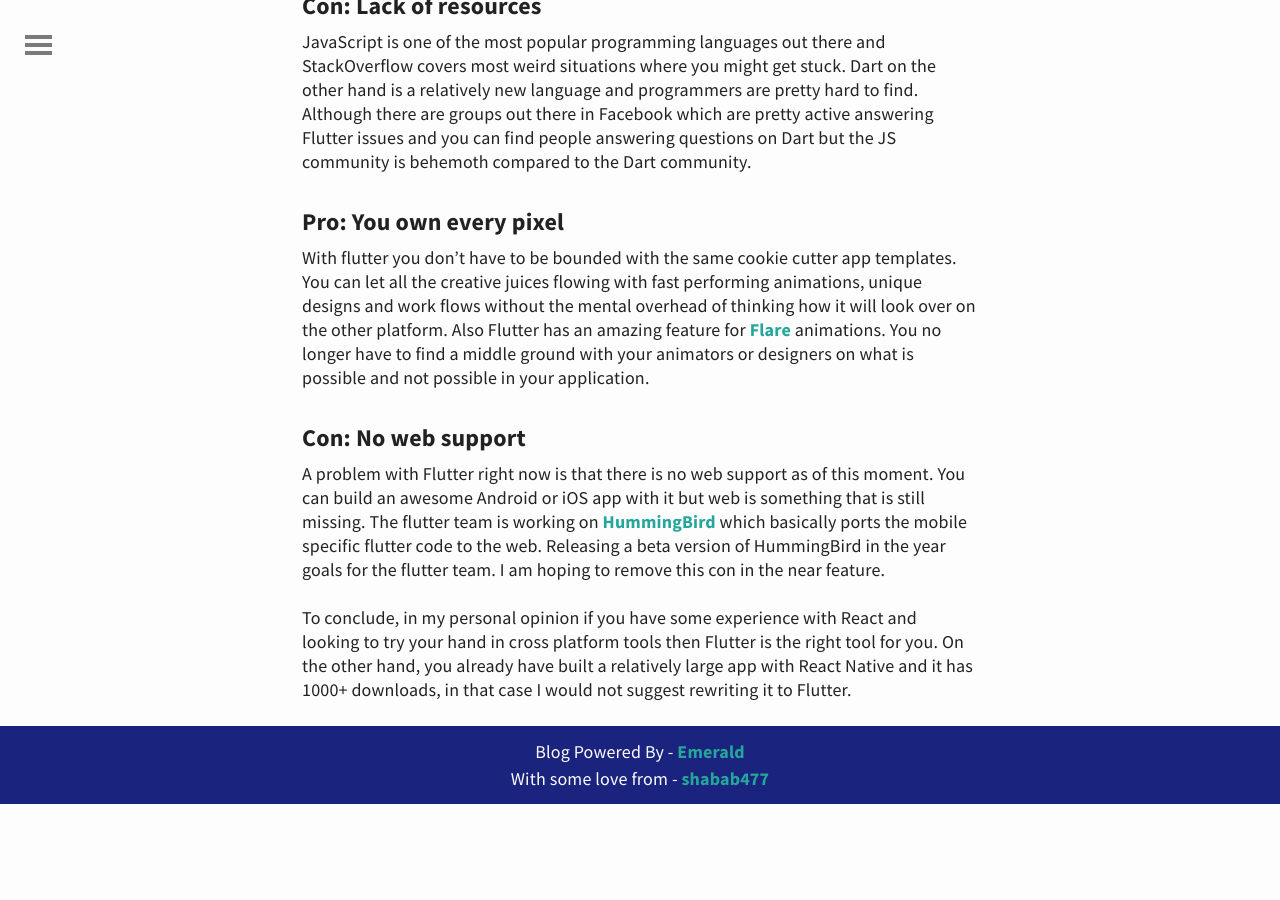
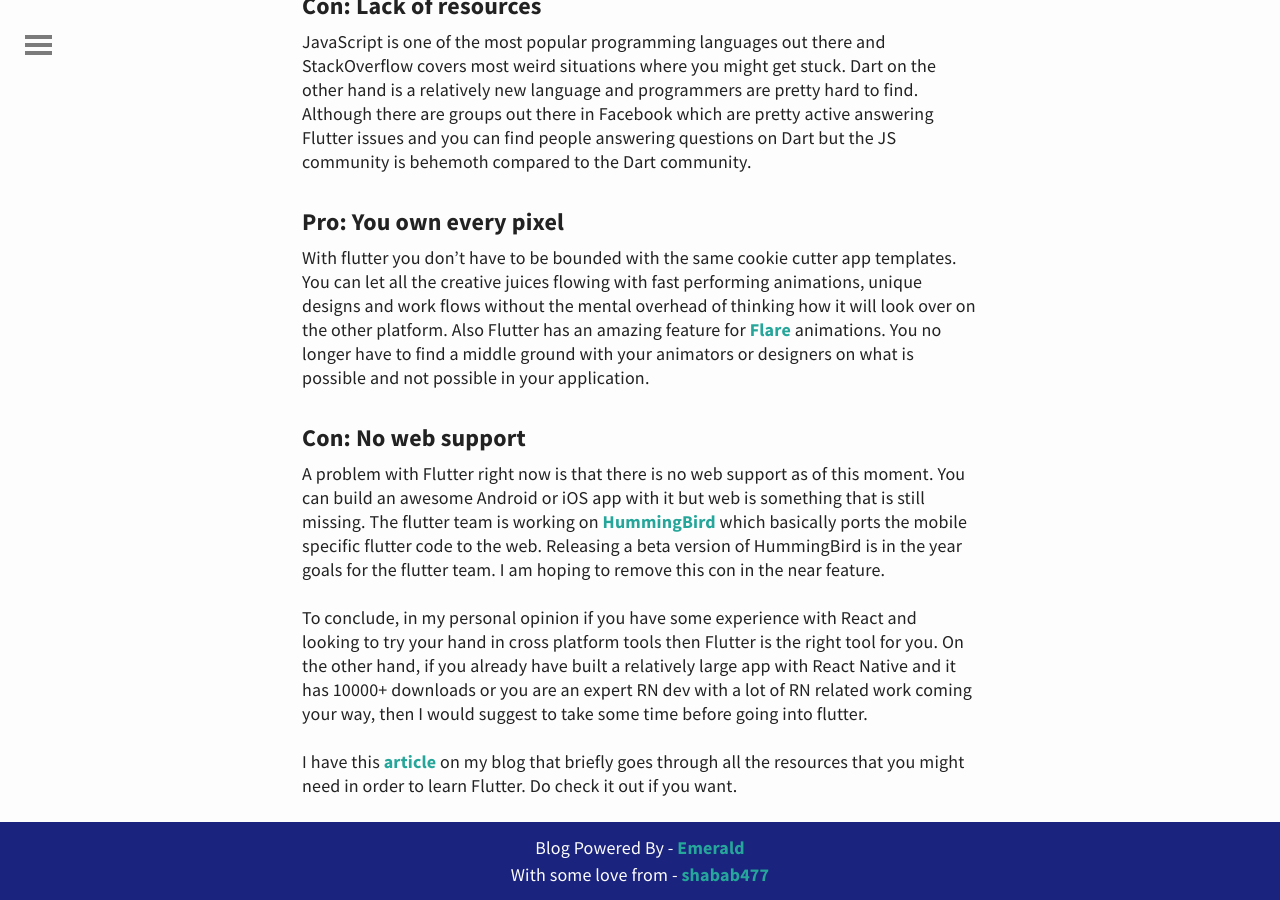
Before and after one commit to shabab477/blog, a Jekyll site: the page built from _posts/2019-03-18-react-devs-seriously-need-to-look-into-flutter.md, in a window 1280 px wide and 900 px high, scrolled down 1658 px. Built offline with Jekyll 4.4.1, drawn with Linux system fonts in a browser that asks for light colours; comment, search, counter and statistics services are not loaded; before the commit the page ends 2462 px from its top, so only the background shows below that.

Commit message:
Update 2019-03-18-react-devs-seriously-need-to-look-into-flutter.md

```diff
--- a/_posts/2019-03-18-react-devs-seriously-need-to-look-into-flutter.md
+++ b/_posts/2019-03-18-react-devs-seriously-need-to-look-into-flutter.md
@@ -33,6 +33,8 @@
 
 ### Con: No web support
 
-A problem with Flutter right now is that there is no web support as of this moment. You can build an awesome Android or iOS app with it but web is something that is still missing. The flutter team is working on [HummingBird](https://medium.com/flutter-io/hummingbird-building-flutter-for-the-web-e687c2a023a8) which basically ports the mobile specific flutter code to the web. Releasing a beta version of HummingBird in the year goals for the flutter team. I am hoping to remove this con in the near feature.
+A problem with Flutter right now is that there is no web support as of this moment. You can build an awesome Android or iOS app with it but web is something that is still missing. The flutter team is working on [HummingBird](https://medium.com/flutter-io/hummingbird-building-flutter-for-the-web-e687c2a023a8) which basically ports the mobile specific flutter code to the web. Releasing a beta version of HummingBird is in the year goals for the flutter team. I am hoping to remove this con in the near feature.
 
-To conclude, in my personal opinion if you have some experience with React and looking to try your hand in cross platform tools then Flutter is the right tool for you. On the other hand, you already have built a relatively large app with React Native and it has 1000+ downloads, in that case I would not suggest rewriting it to Flutter.
+To conclude, in my personal opinion if you have some experience with React and looking to try your hand in cross platform tools then Flutter is the right tool for you. On the other hand, if you already have built a relatively large app with React Native and it has 10000+ downloads or you are an expert RN dev with a lot of RN related work coming your way, then I would suggest to take some time before going into flutter.
+
+I have this [article](https://shabab477.github.io/blog/how-to-become-a-kickass-flutter-developer-in-less-than-24-hours) on my blog that briefly goes through all the resources that you might need in order to learn Flutter. Do check it out if you want.
```
